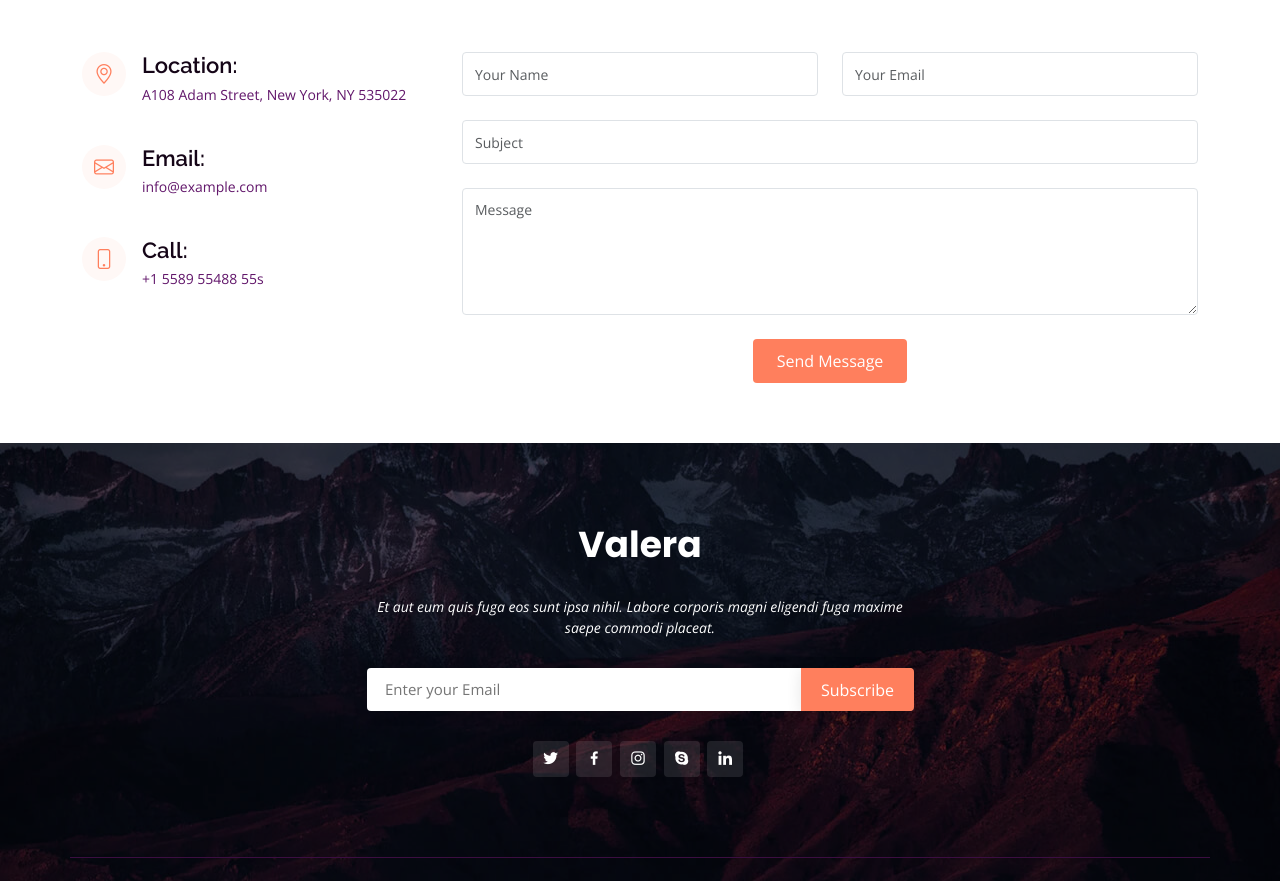
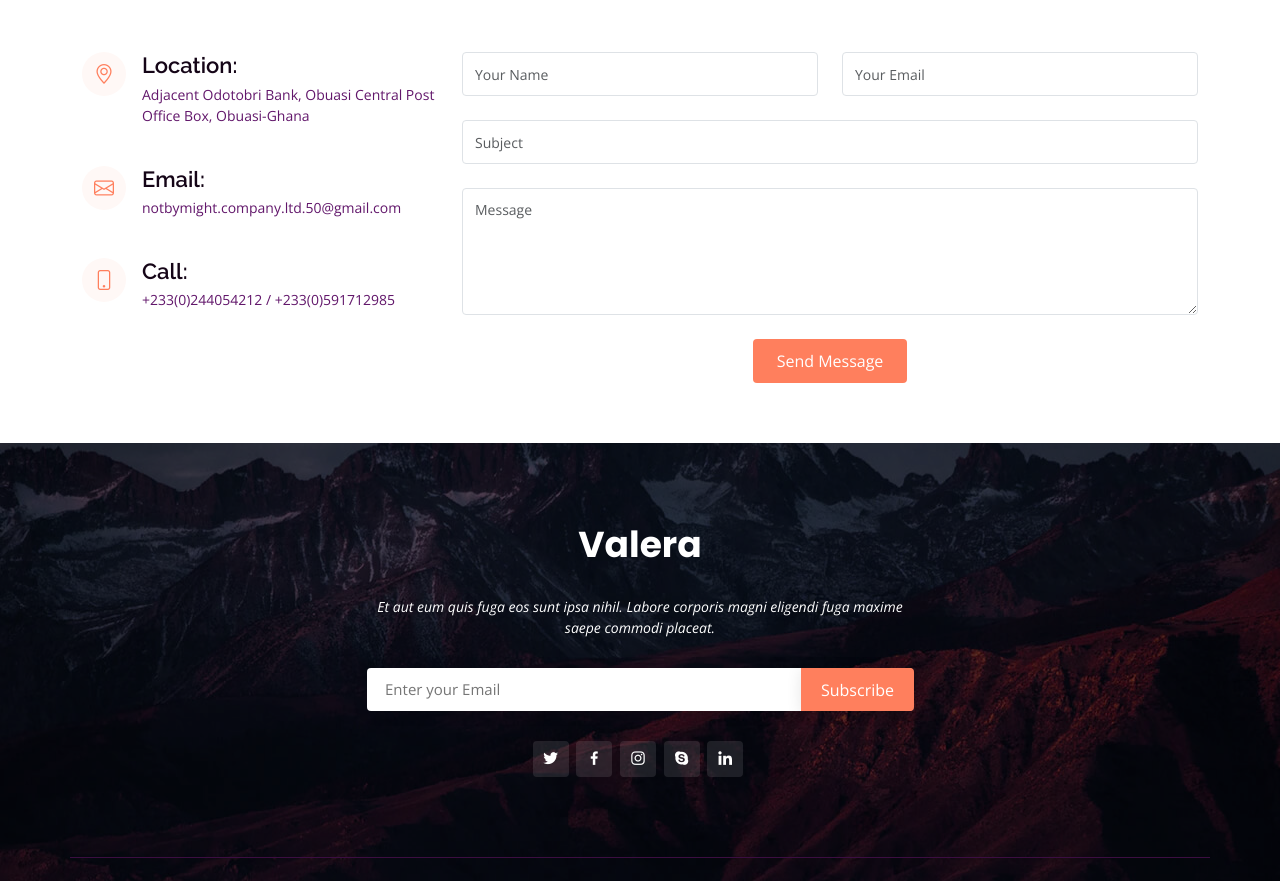
Before and after one commit to hamdani2020/NotByMight, a plain HTML site: page index.html in a window 1280 px wide. Shown: the part 6095-6976 px from the top of the page. Drawn offline with nearby package versions, Linux system fonts and the light colour scheme.

Commit message:
Added contact information

```diff
--- a/index.html
+++ b/index.html
@@ -748,19 +748,21 @@ layers of departments and management.
               <div class="address">
                 <i class="bi bi-geo-alt"></i>
                 <h4>Location:</h4>
-                <p>A108 Adam Street, New York, NY 535022</p>
+                <p>Adjacent Odotobri Bank, Obuasi Central
+                  Post Office Box,
+                  Obuasi-Ghana</p>
               </div>
 
               <div class="email">
                 <i class="bi bi-envelope"></i>
                 <h4>Email:</h4>
-                <p>info@example.com</p>
+                <p>notbymight.company.ltd.50@gmail.com</p>
               </div>
 
               <div class="phone">
                 <i class="bi bi-phone"></i>
                 <h4>Call:</h4>
-                <p>+1 5589 55488 55s</p>
+                <p>+233(0)244054212 / +233(0)591712985</p>
               </div>
 
             </div>
```
